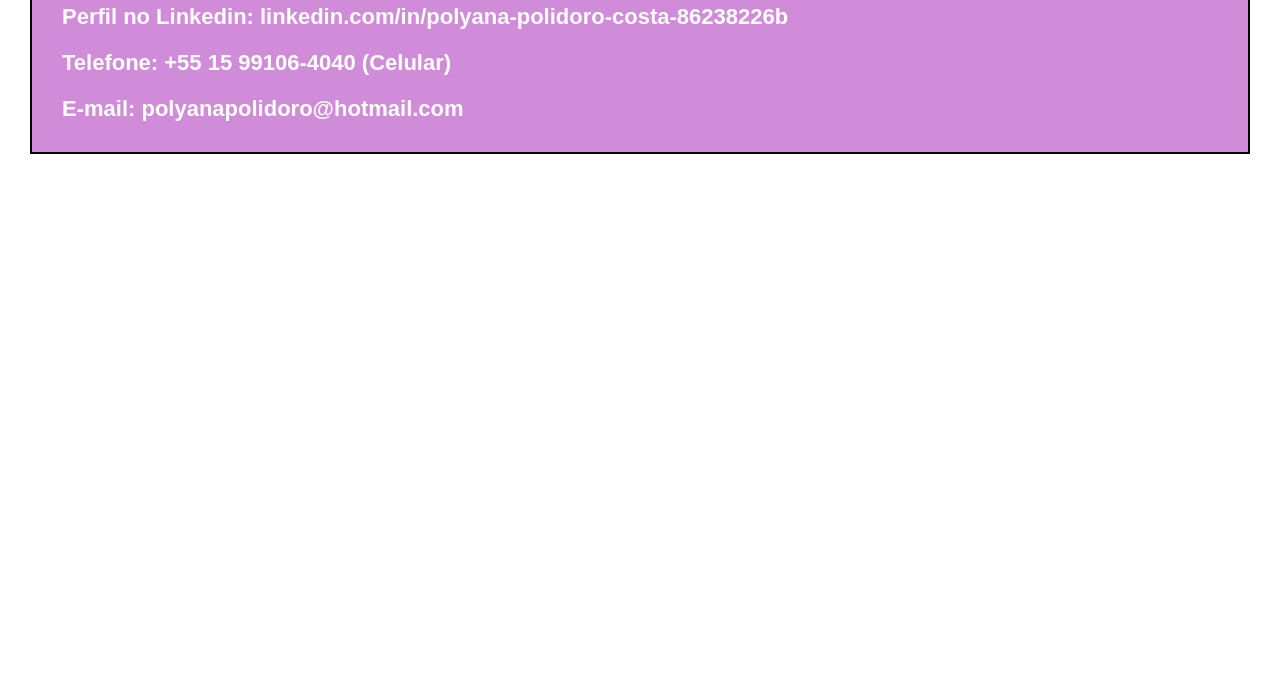
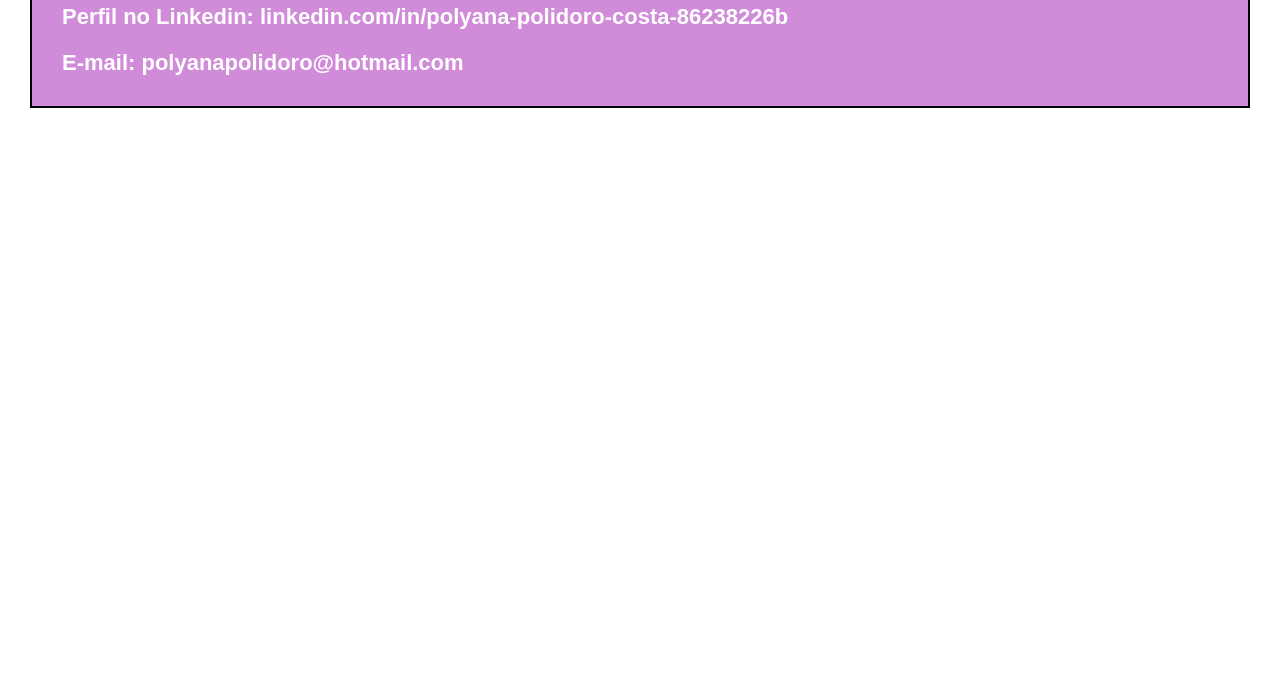
Before and after one commit to polyanaaaa/polyanaaaa.github.io, a plain HTML site: page contato.html in a window 1280 px wide. Shown: the part 106-800 px from the top of the page. Drawn offline with Linux system fonts and the light colour scheme.

Commit message:
Update contato.html

```diff
--- a/contato.html
+++ b/contato.html
@@ -8,8 +8,6 @@
     <h1 class="principal-h1">Contato</h1>
     <h2 class="principal-h2">Perfil no Linkedin:
         linkedin.com/in/polyana-polidoro-costa-86238226b</h2>
-    <h2 class="principal-h2">Telefone:
-        +55 15 99106-4040 (Celular)</h2>
     <h2 class="principal-h2">E-mail:
        polyanapolidoro@hotmail.com</h2>
 
```
